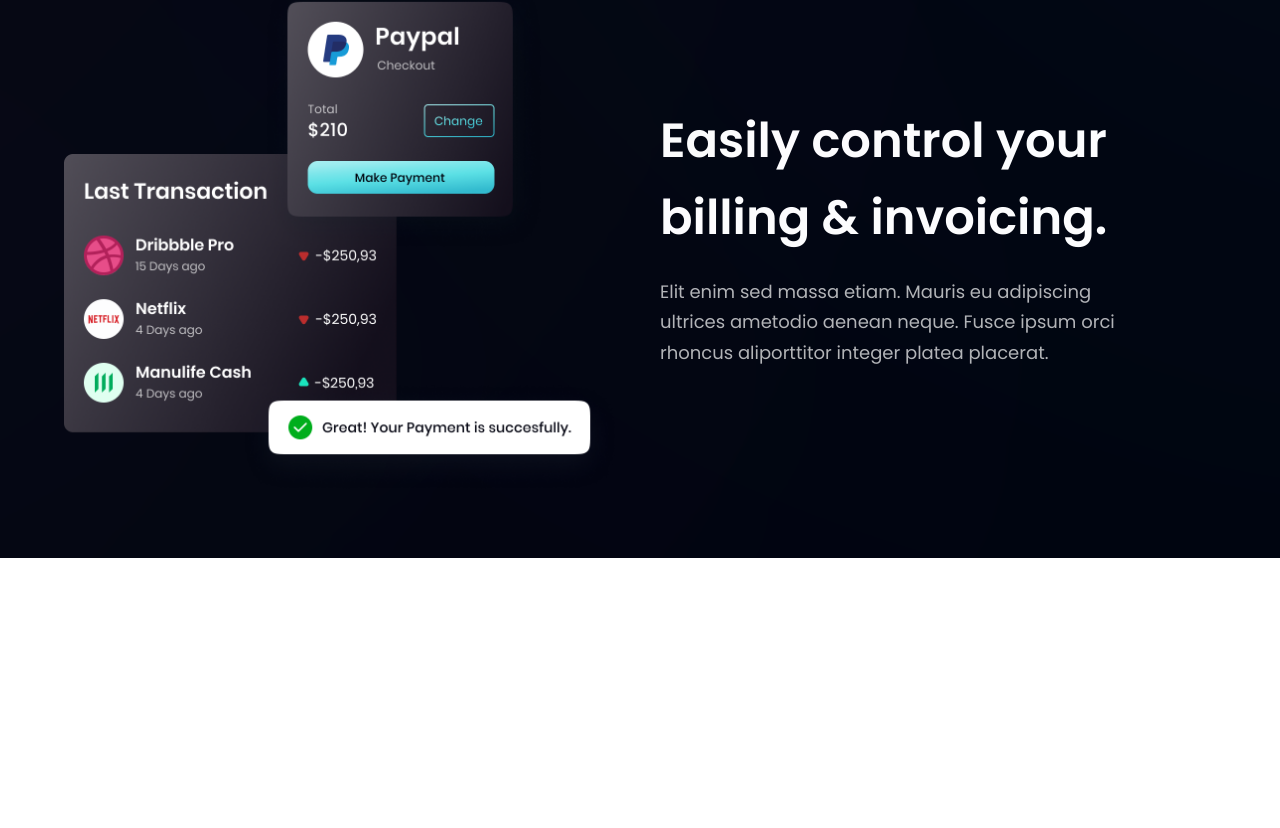
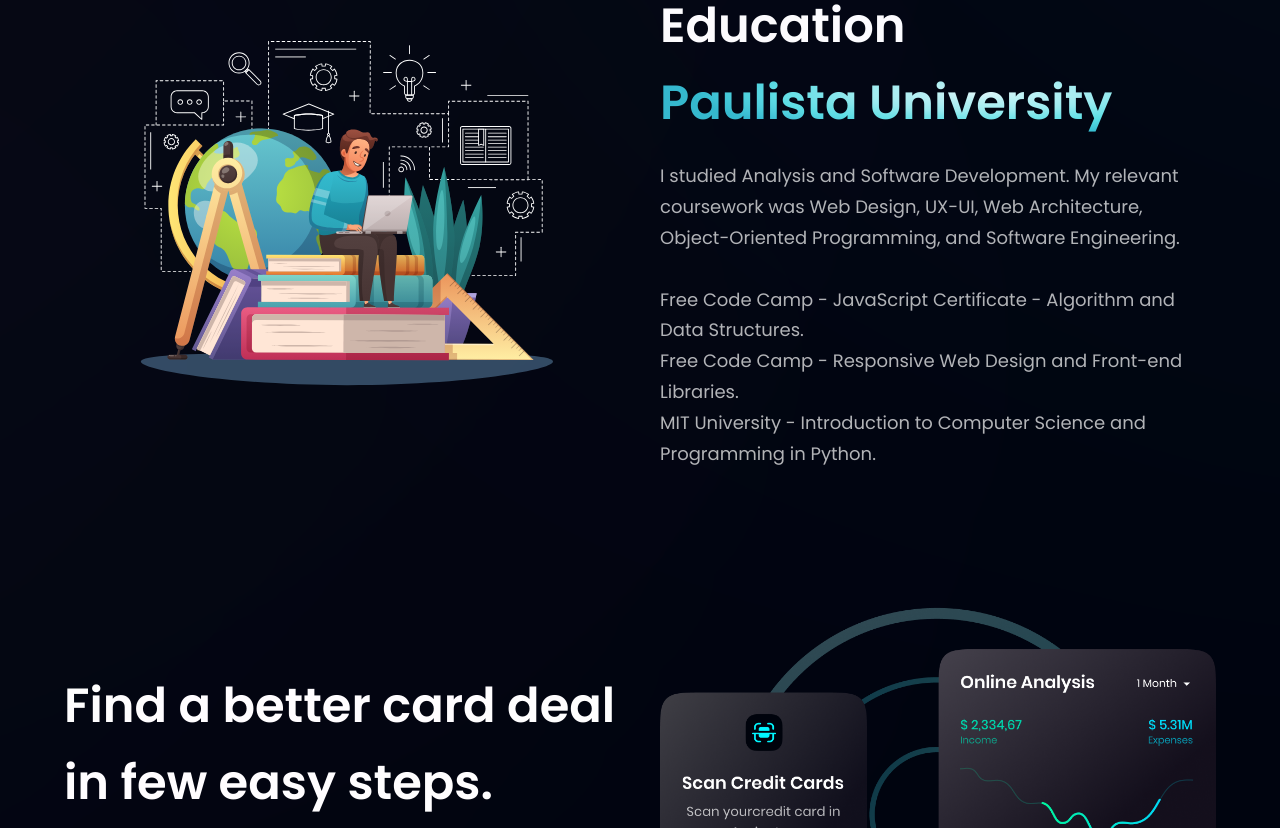
Before and after one commit to willfelder/willfelder-resume, a React (Vite) app in the folder willfelder-resume/: page / in a window 1280 px wide. Shown: the part 1732-2560 px from the top of the page. Before the commit the page ends 2290 px from the top, so only its background shows below. Built offline with nearby package versions, Linux system fonts and the light colour scheme.

Commit message:
update college component

```diff
--- a/willfelder-resume/src/App.jsx
+++ b/willfelder-resume/src/App.jsx
@@ -1,6 +1,6 @@
 import React from "react";
 import styles from "./style";
-import { Billing, Languages, CardDeal, CTA, Footer, Home, Navbar, Stats, Skills} from "./components";
+import { College, Languages, CardDeal, CTA, Footer, Home, Navbar, Stats, Skills} from "./components";
 
 const App = () => {
 
@@ -27,9 +27,9 @@
           <Stats />
           <Skills />
           <Languages />
-          <Billing />
+          <College />
+          <CardDeal />
           {/*
-          <Billing />
           <CardDeal />
           <CTA />
           <Footer />
--- a/willfelder-resume/src/assets/index.js
+++ b/willfelder-resume/src/assets/index.js
@@ -1,5 +1,5 @@
 import airbnb from "./airbnb.png";
-import bill from "./bill.png";
+import college from "./college.svg";
 import binance from "./binance.png";
 import card from "./card.png";
 import coinbase from "./coinbase.png";
@@ -26,7 +26,7 @@
 
 export {
   airbnb,
-  bill,
+  college,
   binance,
   card,
   coinbase,
--- a/willfelder-resume/src/components/Billing.jsx
+++ /dev/null
@@ -1,28 +0,0 @@
-import React from "react";
-import { bill } from "../assets";
-import styles, { layout } from "../style";
-
-const Billing = () => {
-
-    return(
-        <section id="product" className={layout.sectionReverse}>
-
-            <div className={layout.sectionImgReverse}>
-                <img src={bill} alt="billing" className="w-[100%] h-[100%] reative z-[5]" />
-                <div className="absolute z-[3] -left-1/2 top-0 w-[50%] h-[50%] rounded-full white__gradient" />
-                <div className="absolute z-[0] w-[50%] h-[50%] -left-1/2 bottom-0 rounded-full pink__gradient" />
-            </div>
-
-            <div className={layout.sectionInfo}>
-                <h2 className={styles.heading2}>
-                    Easily control your <br className="sm:block hidden" /> billing & invoicing.
-                </h2>
-                <p className={`${styles.paragraph} max-w-[470px] mt-5`}>
-                    Elit enim sed massa etiam. Mauris eu adipiscing ultrices ametodio aenean neque. Fusce ipsum orci rhoncus aliporttitor integer platea placerat.
-                </p>
-            </div>
-        </section>
-    )
-};
-
-export default Billing;
--- /dev/null
+++ b/willfelder-resume/src/components/College.jsx
@@ -0,0 +1,35 @@
+import React from "react";
+import { college } from "../assets";
+import styles, { layout } from "../style";
+
+const College = () => {
+
+    return(
+        <section id="product" className={layout.sectionReverse}>
+
+            <div className={layout.sectionImgReverse}>
+                <img src={college} alt="Boy studing on some stack of books" className="w-[90%] h-[90%] reative z-[5]" />
+                <div className="absolute z-[3] -left-1/2 top-0 w-[50%] h-[50%] rounded-full white__gradient" />
+                <div className="absolute z-[0] w-[50%] h-[50%] -left-1/2 bottom-0 rounded-full pink__gradient" />
+            </div>
+
+            <div className={layout.sectionInfo}>
+                <h2 className={styles.heading2}>
+                    Education <br className="sm:block hidden" />
+                    <span className="text-gradient">Paulista University</span>
+                </h2>
+                <p className={`${styles.paragraph} max-w-[570px] mt-5`}>
+                    I studied Analysis and Software Development. My relevant coursework was Web Design, UX-UI, Web Architecture, Object-Oriented Programming, and Software Engineering.
+                </p>
+                <ul className={styles.paragraph}>
+                    <br />
+                    <li>Free Code Camp - JavaScript Certificate - Algorithm and Data Structures.</li>
+                    <li>Free Code Camp - Responsive Web Design and Front-end Libraries.</li>
+                    <li>MIT University - Introduction to Computer Science and Programming in Python.</li>
+                </ul>
+            </div>
+        </section>
+    )
+};
+
+export default College;
--- a/willfelder-resume/src/components/index.jsx
+++ b/willfelder-resume/src/components/index.jsx
@@ -1,5 +1,5 @@
 import Navbar from "./Navbar";
-import Billing from "./Billing";
+import College from "./College";
 import CardDeal from "./CardDeal";
 import Languages from "./Languages";
 import CTA from "./CTA";
@@ -10,7 +10,7 @@
 
 export {
   Navbar,
-  Billing,
+  College,
   CardDeal,
   Languages,
   CTA,
```
Also changed, not shown: willfelder-resume/src/assets/college.svg (added).
